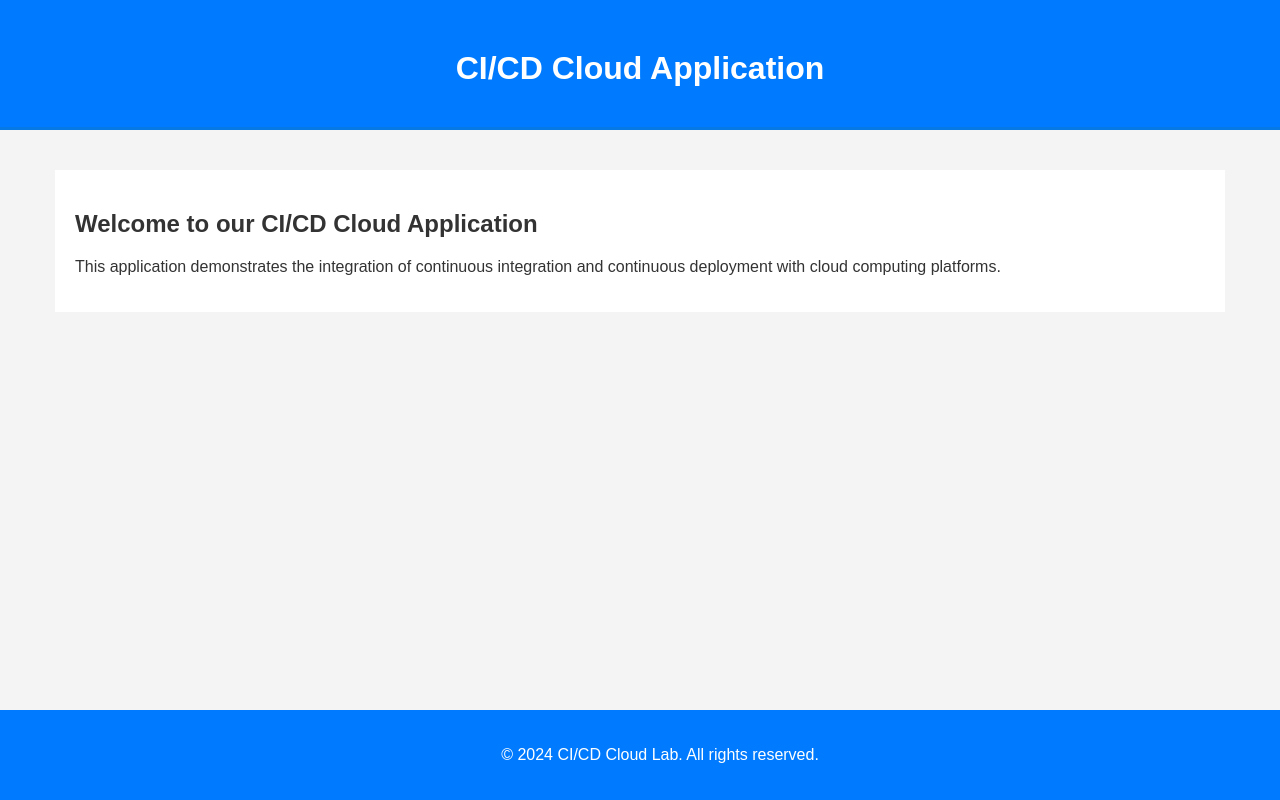
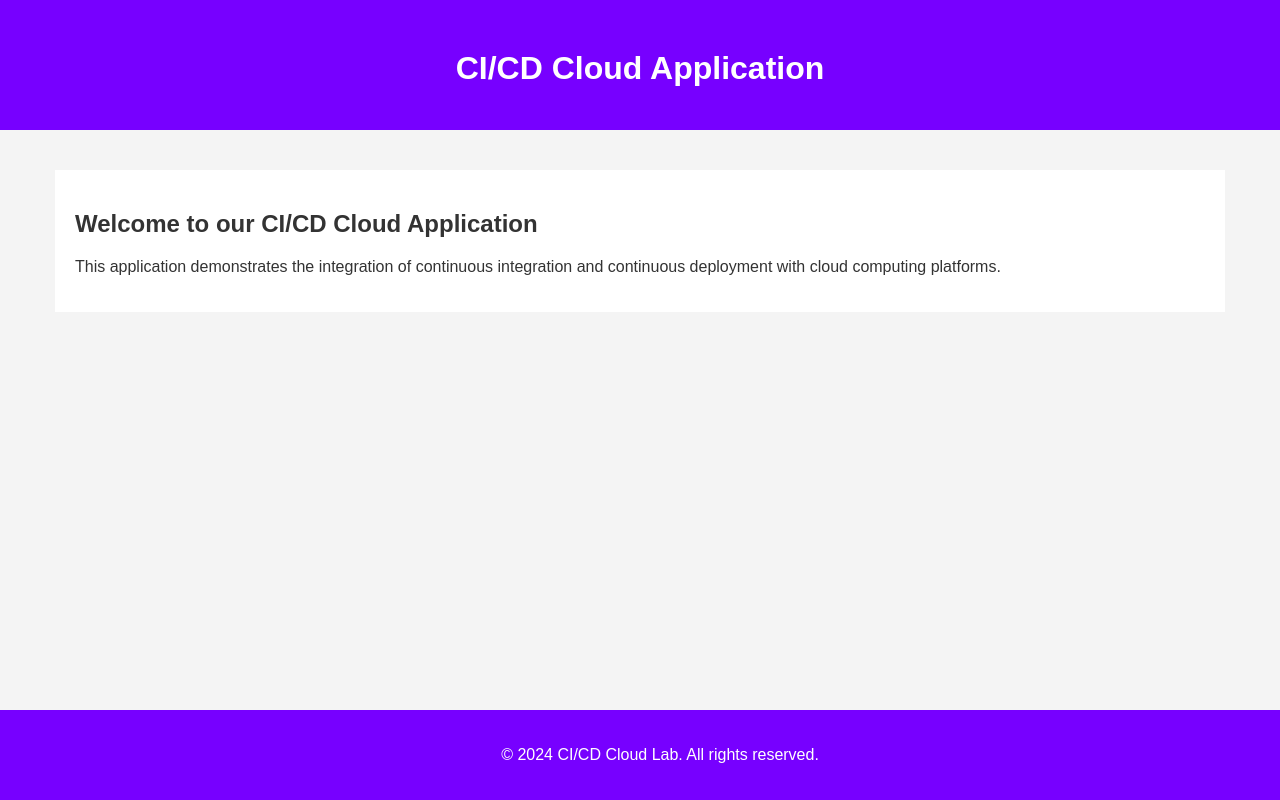
Before and after one commit to VladyslavHolik/infra-lab, a plain HTML site: page src/index.html in a window 1280 px wide. Drawn offline with Linux system fonts and the light colour scheme.

Commit message:
Update index.html

```diff
--- a/src/index.html
+++ b/src/index.html
@@ -18,11 +18,11 @@
         padding: 20px;
       }
       header {
-        background: #007bff;
+        background: #7700ff;
         color: #ffffff;
         padding-top: 30px;
         min-height: 70px;
-        border-bottom: #0779e4 3px solid;
+        border-bottom: #7700ff 3px solid;
       }
       header h1 {
         text-align: center;
@@ -37,7 +37,7 @@
       footer {
         text-align: center;
         padding: 20px;
-        background: #007bff;
+        background: #7700ff;
         color: white;
         position: fixed;
         bottom: 0;
@@ -51,15 +51,15 @@
         <h1>CI/CD Cloud Application</h1>
       </div>
     </header>
-    <div class="container">
-      <div class="content">
+    <main class="container">
+      <section class="content">
         <h2>Welcome to our CI/CD Cloud Application</h2>
         <p>
           This application demonstrates the integration of continuous
           integration and continuous deployment with cloud computing platforms.
         </p>
-      </div>
-    </div>
+      </section>
+    </main>
     <footer>
       <p>© 2024 CI/CD Cloud Lab. All rights reserved.</p>
     </footer>
```
